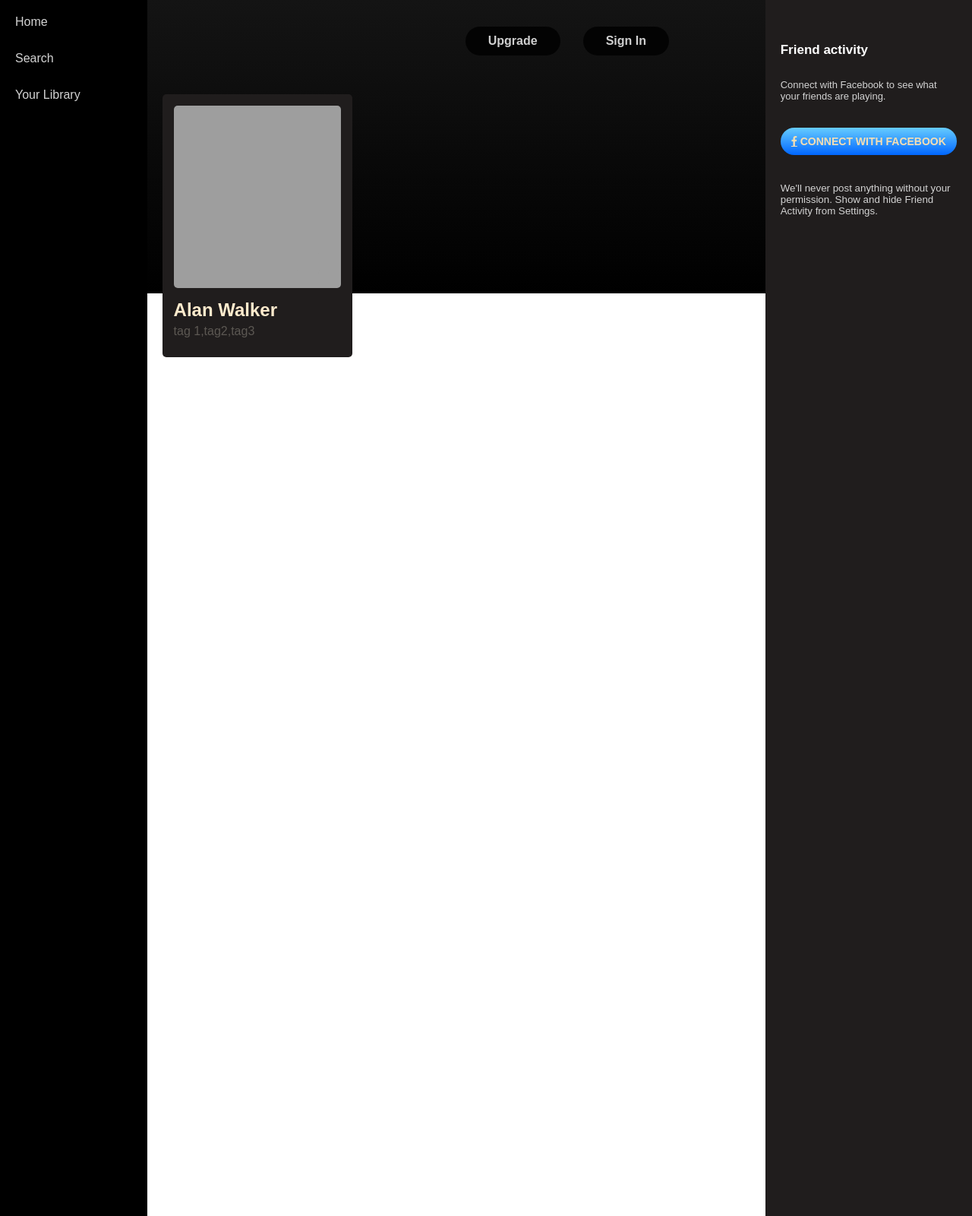
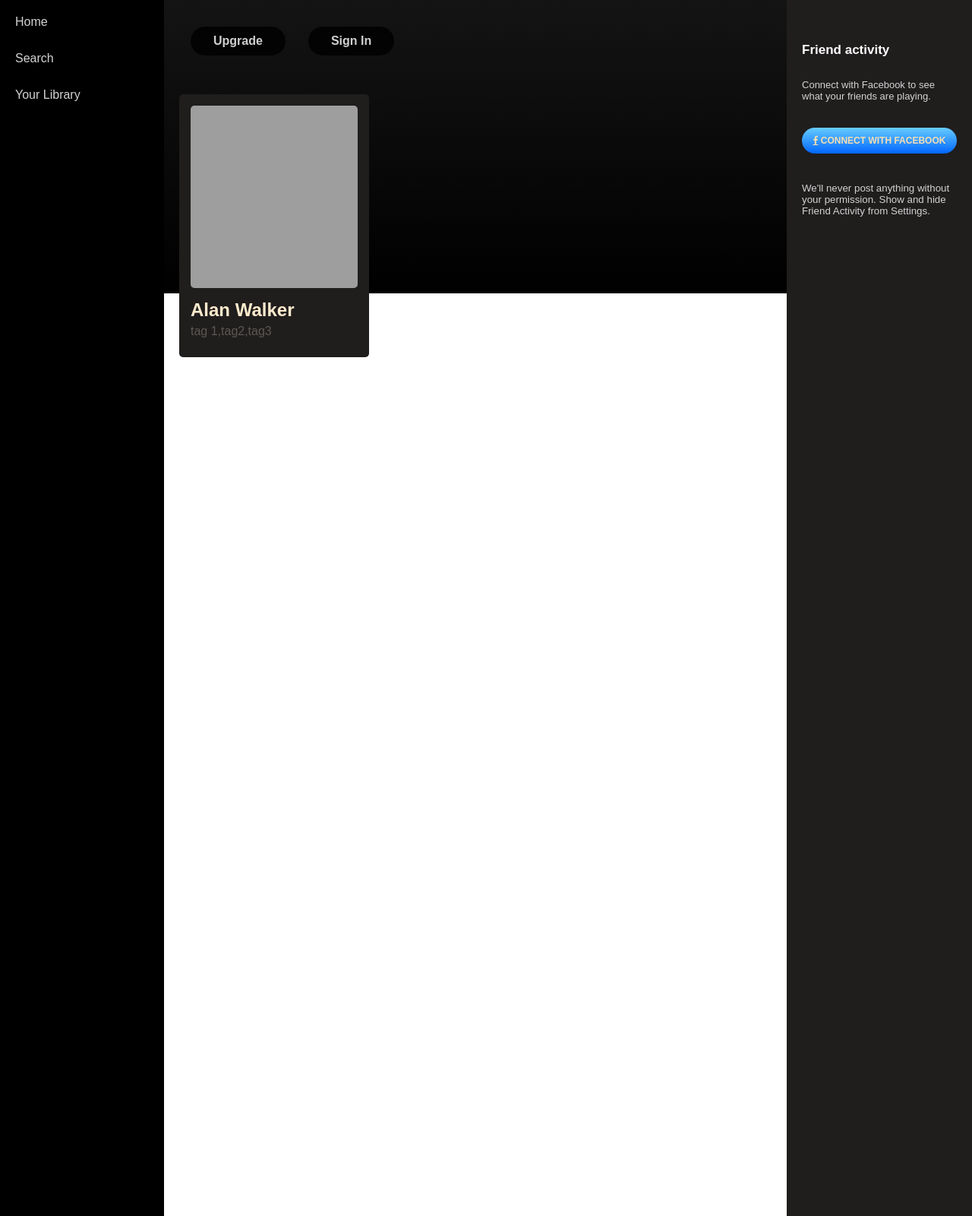
Before and after one commit to Abhishree881/Spotify-clone, a PHP site: page / in a window 1280 px wide. Shown: the whole page at 76% size. Run offline with PHP 8.4, Linux system fonts and the light colour scheme; grey boxes are pictures that could not be loaded.

Commit message:
modified a bit

```diff
--- a/style.css
+++ b/style.css
@@ -10,7 +10,7 @@ body{
 .nav{
     background: black;
     height: 200vh;
-    width: 25%;
+    width: 18%;
 }
 .nav div{
     padding: 10px;
@@ -19,7 +19,7 @@ body{
     cursor: pointer;
 }
 .content{
-    width: 100%;
+    width: 65%;
     height: 100%;
     padding: 20px;
     background: linear-gradient(rgb(20,20,20), black);
@@ -27,11 +27,12 @@ body{
 }
 .contentNav{
     display: flex;
-    right : 30%;
+    width: 100%;
     opacity: 0.8;
     position: fixed;
 }
 .div1,.div2{
+    right : 30%;
     background-color: black;
     padding: 10px 30px 10px 30px;
     margin:15px;
@@ -107,7 +108,7 @@ body{
 }
 .login{
     background-color: rgb(32, 29, 29);
-    width:30%;
+    width:17%;
     padding: 20px;
 }
 .login h3{
@@ -134,7 +135,7 @@ body{
     color: white;
     padding: 10px 7px 10px 7px;
     text-align: center;
-    font-size: 14px;
+    font-size: 12px;
     cursor: pointer;
     margin-bottom: 20px;
     margin-top: 20px;
```
